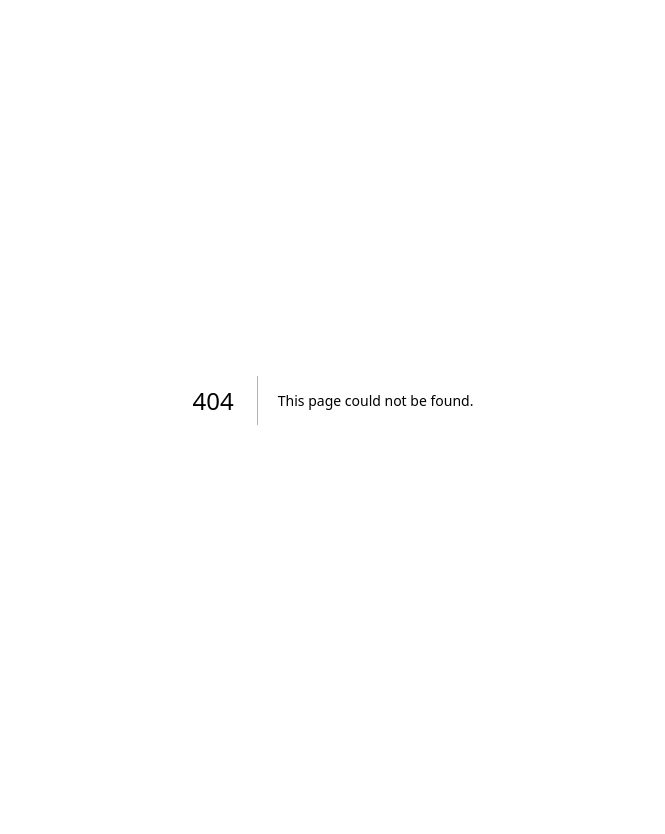
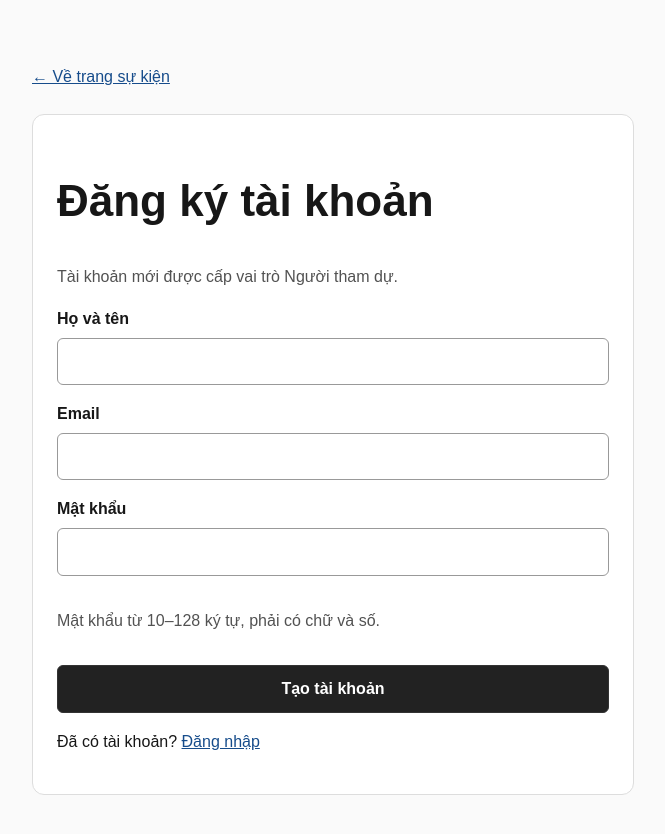
Before and after one commit to anh632k-ui/OOP-DoAn, a Next.js app in the folder frontend/: page /account/register in a window 1280 px wide. Before the commit this address had no page. Shown: the top 834 px of the page, without its empty margins (307-972 px from the left). Before the commit the page ends 800 px from the top, so only its background shows below. Built offline with nearby package versions, Linux system fonts and the light colour scheme.

Commit message:
feat(med06): add Next.js registration/login/account UI with HttpOnly session cookie

```diff
--- /dev/null
+++ b/frontend/app/account/auth-form.tsx
@@ -0,0 +1,94 @@
+'use client';
+
+import Link from 'next/link';
+import { FormEvent, useState } from 'react';
+
+export default function AuthForm({ mode }: { mode: 'register' | 'login' }) {
+  const register = mode === 'register';
+  const [pending, setPending] = useState(false);
+  const [error, setError] = useState<string | null>(null);
+
+  async function submit(event: FormEvent<HTMLFormElement>) {
+    event.preventDefault();
+    setError(null);
+    setPending(true);
+    const fields = new FormData(event.currentTarget);
+    const body: Record<string, string> = {
+      email: String(fields.get('email') ?? ''),
+      password: String(fields.get('password') ?? ''),
+    };
+    if (register) body.name = String(fields.get('name') ?? '');
+
+    try {
+      const response = await fetch(`/api/auth/${mode}`, {
+        method: 'POST',
+        headers: { 'Content-Type': 'application/json' },
+        body: JSON.stringify(body),
+      });
+      if (!response.ok) {
+        const result = (await response.json()) as { message?: string | string[] };
+        const message = Array.isArray(result.message)
+          ? result.message.join(', ')
+          : result.message;
+        setError(message ?? 'Không thể xác thực, vui lòng thử lại');
+        return;
+      }
+      window.location.assign('/account');
+    } catch {
+      setError('Không thể kết nối máy chủ. Vui lòng thử lại.');
+    } finally {
+      setPending(false);
+    }
+  }
+
+  return (
+    <main className="container auth-container">
+      <Link href="/">← Về trang sự kiện</Link>
+      <section className="panel" aria-labelledby="form-title">
+        <h1 id="form-title">{register ? 'Đăng ký tài khoản' : 'Đăng nhập'}</h1>
+        <p className="note">
+          {register
+            ? 'Tài khoản mới được cấp vai trò Người tham dự.'
+            : 'Đăng nhập để xem thông tin tài khoản.'}
+        </p>
+        <form className="auth-form" onSubmit={submit}>
+          {register && (
+            <label>
+              Họ và tên
+              <input name="name" autoComplete="name" maxLength={160} required />
+            </label>
+          )}
+          <label>
+            Email
+            <input name="email" type="email" autoComplete="email" maxLength={254} required />
+          </label>
+          <label>
+            Mật khẩu
+            <input
+              name="password"
+              type="password"
+              autoComplete={register ? 'new-password' : 'current-password'}
+              minLength={register ? 10 : undefined}
+              maxLength={128}
+              required
+            />
+          </label>
+          {register && (
+            <p className="note">Mật khẩu từ 10–128 ký tự, phải có chữ và số.</p>
+          )}
+          {error && <p className="form-error" role="alert">{error}</p>}
+          <button type="submit" disabled={pending}>
+            {pending ? 'Đang xử lý…' : register ? 'Tạo tài khoản' : 'Đăng nhập'}
+          </button>
+        </form>
+        <p>
+          {register ? 'Đã có tài khoản?' : 'Chưa có tài khoản?'}
+          {' '}
+          <Link href={register ? '/account/login' : '/account/register'}>
+            {register ? 'Đăng nhập' : 'Đăng ký'}
+          </Link>
+        </p>
+      </section>
+    </main>
+  );
+}
--- /dev/null
+++ b/frontend/app/account/login/page.tsx
@@ -0,0 +1,5 @@
+import AuthForm from '../auth-form';
+
+export default function LoginPage() {
+  return <AuthForm mode="login" />;
+}
--- /dev/null
+++ b/frontend/app/account/register/page.tsx
@@ -0,0 +1,5 @@
+import AuthForm from '../auth-form';
+
+export default function RegisterPage() {
+  return <AuthForm mode="register" />;
+}
--- a/frontend/app/globals.css
+++ b/frontend/app/globals.css
@@ -30,3 +30,19 @@ h3 { margin: 0 0 8px; font-size: 19px; }
 .event-item p { margin: 8px 0; }
 li { margin: 6px 0; }
 :focus-visible { outline: 3px solid #2563eb; outline-offset: 3px; }
+
+.auth-nav { display: flex; flex-wrap: wrap; gap: 16px; margin-top: 20px; }
+.auth-container { max-width: 650px; }
+.auth-form { display: grid; gap: 16px; }
+.auth-form label { display: grid; gap: 6px; font-weight: 600; }
+.auth-form input {
+  width: 100%; border: 1px solid #999; border-radius: 6px;
+  font: inherit; padding: 10px 12px;
+}
+button {
+  font: inherit; font-weight: 600; cursor: pointer;
+  border: 1px solid #333; border-radius: 6px;
+  color: #fff; background: #222; padding: 10px 16px;
+}
+button:disabled { opacity: .5; cursor: wait; }
+.form-error { color: #9f1239; font-weight: 600; }
```
Also changed, not shown: frontend/app/account/page.tsx (added, +54 -0 lines), frontend/app/api/auth/[action]/route.ts (added, +70 -0 lines), frontend/app/page.tsx (+7 -2 lines).
